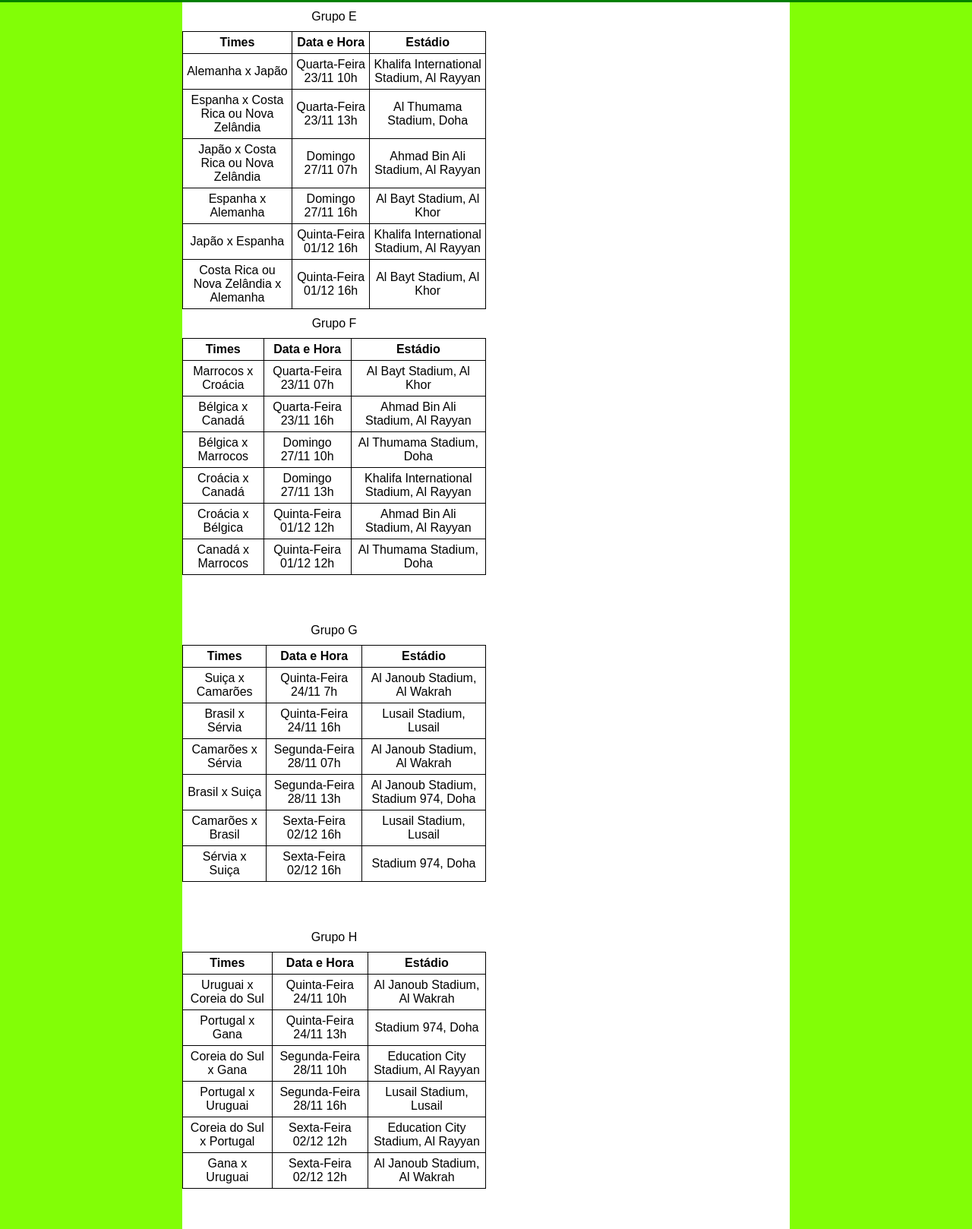
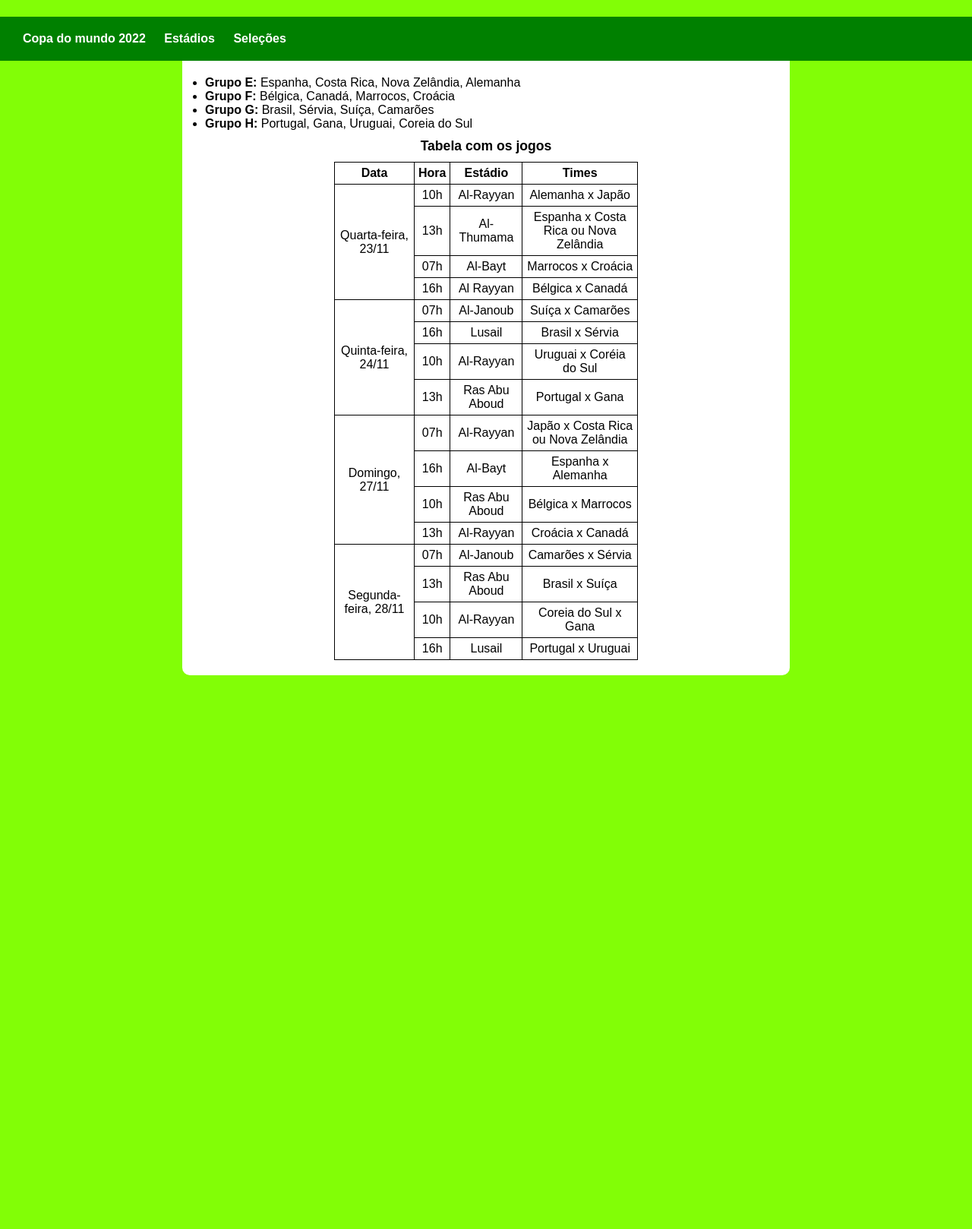
Before and after one commit to Iago-Santos-Sousa/Projetos, a plain HTML site: page Faculdade/Grupos.html in a window 1280 px wide. Shown: the part 55-1673 px from the top of the page at 76% size. After the commit the page ends 944 px from the top, so only its background shows below. Drawn offline with Linux system fonts and the light colour scheme.

Commit message:
Trabalho Faculdade Padrões Web

```diff
--- a/Faculdade/Grupos.html
+++ b/Faculdade/Grupos.html
@@ -5,185 +5,133 @@
   <meta http-equiv="X-UA-Compatible" content="IE=edge">
   <meta name="viewport" content="width=device-width, initial-scale=1.0">
   <link rel="stylesheet" href="./faculdade.css">
-  <title>Document</title>
+  <link rel="shortcut icon" href="./images/external-world-cup-football-soccer-flaticons-lineal-color-flat-icons-2.ico" type="image/x-icon">
+  <title>GRUPOS</title>
 </head>
 <body>
+  <header>
+		<h1 class="titulo-principal">GRUPOS</h1>
+	</header>
+
   <nav>
 		<a href="./Trabalho-Faculdade.html">Copa do mundo 2022</a>
 		<a href="#">Estádios</a>
 		<a href="#">Seleções</a>
 	</nav>
+    <div class="tabelas">
 
-    <div class="grupos">
-      <div class="grupos-e-f">
+      <div class="grupo-lista">
+        <ul>
+          <li><span>Grupo E:</span> Espanha, Costa Rica, Nova Zelândia, Alemanha</li>
+          <li><span>Grupo F:</span> Bélgica, Canadá, Marrocos, Croácia</li>
+          <li><span>Grupo G:</span> Brasil, Sérvia, Suíça, Camarões</li>
+          <li><span>Grupo H:</span> Portugal, Gana, Uruguai, Coreia do Sul</li>
+
+        </ul>
+      </div>
       <table>
-          <caption>Grupo E</caption>
+        <caption>Tabela com os jogos</caption>
+
           <thead>
+              <th>Data</th>
+              <th>Hora</th>
+              <th>Estádio</th>
               <th>Times</th>
-              <th>Data e Hora</th>
-              <th>Estádio</th>
           </thead>
+
           <tbody>
             <tr>
+              <td rowspan="4">Quarta-feira, 23/11</td>
+              <td>10h</td>
+              <td>Al-Rayyan</td>
               <td>Alemanha x Japão</td>
-                  <td>Quarta-Feira 23/11 10h</td>
-                  <td>Khalifa International Stadium, Al Rayyan</td>
             </tr>
             <tr>
+              <td>13h</td>
+              <td>Al-Thumama</td>
               <td>Espanha x Costa Rica ou Nova Zelândia</td>
-                  <td>Quarta-Feira 23/11 13h</td>
-                  <td>Al Thumama Stadium, Doha</td>
             </tr>
             <tr>
-                  <td>Japão x Costa Rica ou Nova Zelândia</td>
-                  <td>Domingo 27/11 07h</td>
-                  <td>Ahmad Bin Ali Stadium, Al Rayyan</td>
+              <td>07h</td>
+              <td>Al-Bayt</td>
+              <td>Marrocos x Croácia</td>
             </tr>
             <tr>
-                  <td>Espanha x Alemanha</td>
-                  <td>Domingo 27/11 16h</td>
-                  <td>Al Bayt Stadium, Al Khor</td>
+              <td>16h</td>
+              <td>Al Rayyan</td>
+              <td>Bélgica x Canadá</td>
+            </tr>
+
+            <tr>
+              <td rowspan="4">Quinta-feira, 24/11</td>
+              <td>07h</td>
+              <td>Al-Janoub</td>
+              <td>Suíça x Camarões</td>
             </tr>
             <tr>
-                  <td>Japão x Espanha</td>
-                  <td>Quinta-Feira 01/12 16h</td>
-                  <td>Khalifa International Stadium, Al Rayyan</td>
+              <td>16h</td>
+              <td>Lusail</td>
+              <td>Brasil x Sérvia</td>
             </tr>
             <tr>
-                  <td>Costa Rica ou Nova Zelândia x Alemanha</td>
-                  <td>Quinta-Feira 01/12 16h</td>
-                  <td>Al Bayt Stadium, Al Khor</td>
-                </tr>
-            </tbody>
-        </table>
-
-        <table>
-          <caption>Grupo F</caption>
-            <thead>
-              <th>Times</th>
-              <th>Data e Hora</th>
-              <th>Estádio</th>
-            </thead>
-            <tbody>
-                <tr>
-                  <td>Marrocos x Croácia</td>
-                  <td>Quarta-Feira 23/11 07h</td>
-                  <td>Al Bayt Stadium, Al Khor</td>
+              <td>10h</td>
+              <td>Al-Rayyan</td>
+              <td>Uruguai x Coréia do Sul</td>
             </tr>
             <tr>
-                  <td>Bélgica x Canadá</td>
-                  <td>Quarta-Feira 23/11 16h</td>
-                  <td>Ahmad Bin Ali Stadium, Al Rayyan</td>
+              <td>13h</td>
+              <td>Ras Abu Aboud</td>
+              <td>Portugal x Gana</td>
+            </tr>
+
+            <tr>
+              <td rowspan="4">Domingo, 27/11</td>
+              <td>07h</td>
+              <td>Al-Rayyan</td>
+              <td>Japão x Costa Rica ou Nova Zelândia</td>
             </tr>
             <tr>
-                  <td>Bélgica x Marrocos</td>
-                  <td>Domingo 27/11 10h</td>
-                  <td>Al Thumama Stadium, Doha</td>
+              <td>16h</td>
+              <td>Al-Bayt</td>
+              <td>Espanha x Alemanha</td>
             </tr>
             <tr>
-                  <td>Croácia x Canadá</td>
-                  <td>Domingo 27/11 13h</td>
-                  <td>Khalifa International Stadium, Al Rayyan</td>
+              <td>10h</td>
+              <td>Ras Abu Aboud</td>
+              <td>Bélgica x Marrocos</td>
             </tr>
             <tr>
-                  <td>Croácia x Bélgica</td>
-                  <td>Quinta-Feira 01/12 12h</td>
-                  <td>Ahmad Bin Ali Stadium, Al Rayyan</td>
+              <td>13h</td>
+              <td>Al-Rayyan</td>
+              <td>Croácia x Canadá</td>
+            </tr>
+
+            <tr>
+              <td rowspan="4">Segunda-feira, 28/11</td>
+              <td>07h</td>
+              <td>Al-Janoub</td>
+              <td>Camarões x Sérvia</td>
             </tr>
             <tr>
-                  <td>Canadá x Marrocos</td>
-                  <td >Quinta-Feira 01/12 12h</td>
-                  <td>Al Thumama Stadium, Doha</td>
+              <td>13h</td>
+              <td>Ras Abu Aboud</td>
+              <td>Brasil x Suíça</td>
+            </tr>
+            <tr>
+              <td>10h</td>
+              <td>Al-Rayyan</td>
+              <td>Coreia do Sul x Gana</td>
+            </tr>
+            <tr>
+              <td>16h</td>
+              <td>Lusail</td>
+              <td>Portugal x Uruguai</td>
             </tr>
           </tbody>
       </table>
     </div>
 
-      <div class="grupos-g-h">
-        <table>
-          <caption>Grupo G</caption>
-            <thead>
-              <th>Times</th>
-              <th>Data e Hora</th>
-              <th>Estádio</th>
-            </thead>
-            <tbody>
-                <tr>
-                  <td>Suiça x Camarões</td>
-                  <td>Quinta-Feira 24/11 7h</td>
-                  <td>Al Janoub Stadium, Al Wakrah</td>
-                </tr>
-                <tr>
-                  <td>Brasil x Sérvia</td>
-                  <td>Quinta-Feira 24/11 16h</td>
-                  <td>Lusail Stadium, Lusail</td>
-                </tr>
-                <tr>
-                  <td>Camarões x Sérvia</td>
-                  <td>Segunda-Feira 28/11 07h</td>
-                  <td>Al Janoub Stadium, Al Wakrah</td>
-                </tr>
-                <tr>
-                  <td>Brasil x Suiça</td>
-                  <td>Segunda-Feira 28/11 13h</td>
-                  <td>Al Janoub Stadium, Stadium 974, Doha</td>
-                </tr>
-                <tr>
-                  <td>Camarões x Brasil</td>
-                  <td>Sexta-Feira 02/12 16h</td>
-                  <td>Lusail Stadium, Lusail</td>
-                </tr>
-                <tr>
-                  <td>Sérvia x Suiça</td>
-                  <td>Sexta-Feira 02/12 16h</td>
-                  <td>Stadium 974, Doha</td>
-                </tr>
-            </tbody>
-        </table>
 
-        <table >
-          <caption>Grupo H</caption>
-            <thead>
-              <th>Times</th>
-              <th>Data e Hora</th>
-              <th>Estádio</th>
-            </thead>
-            <tbody>
-                <tr>
-                  <td>Uruguai x Coreia do Sul</td>
-                  <td>Quinta-Feira 24/11 10h</td>
-                  <td>Al Janoub Stadium, Al Wakrah</td>
-                </tr>
-                <tr>
-                  <td>Portugal x Gana</td>
-                  <td>Quinta-Feira 24/11 13h</td>
-                  <td>Stadium 974, Doha</td>
-                </tr>
-                <tr>
-                  <td>Coreia do Sul x Gana</td>
-                  <td>Segunda-Feira 28/11 10h</td>
-                  <td>Education City Stadium, Al Rayyan</td>
-                </tr>
-                <tr>
-                  <td>Portugal x Uruguai</td>
-                  <td>Segunda-Feira 28/11 16h</td>
-                  <td>Lusail Stadium, Lusail</td>
-                </tr>
-                <tr>
-                  <td>Coreia do Sul x Portugal</td>
-                  <td>Sexta-Feira 02/12 12h</td>
-                  <td>Education City Stadium, Al Rayyan</td>
-                </tr>
-                <tr>
-                  <td>Gana x Uruguai</td>
-                  <td>Sexta-Feira 02/12 12h</td>
-                  <td>Al Janoub Stadium, Al Wakrah</td>
-                </tr>
-            </tbody>
-        </table>
-      </div>
-
-    </div>
 
 
 </body>
--- a/Faculdade/faculdade.css
+++ b/Faculdade/faculdade.css
@@ -72,7 +72,7 @@ footer {
   margin-top: 40px;
   background-color: #008000;
   text-align: center;
-  font-size: 0.5em;
+  font-size: 1.0em;
   padding: 5px;
 }
 
@@ -82,39 +82,39 @@ footer a {
   text-decoration: none;
 }
 
-.grupos {
-  width: 100vh;
-  margin: 0 auto;
-  background-color: #ffffff;
-  font-size: 0.8;
+.grupo-lista {
+  margin-left: 30px;
 
 }
 
-.grupos-e-f table {
-  display: inline-block;
-
+span {
+  font-weight: bolder;
 }
 
-.grupos-g-h table {
-  display: inline-block;
+.tabelas {
+  background-color: #ffffff;
+  margin: 0 auto;
+  width: 100vh;
+  border-radius: 0px 0px 10px 10px;
+  padding: 20px 0 20px 0;
 }
 
+table,
+th,
+tr,
+td {
+  border: 1px solid;
+  border-collapse: collapse;
+  padding: 5px;
+  text-align: center;
+}
 
 caption {
-  font-size: 1em;
-  padding: 10px;
-}
-
-th,
-td {
-  border: 1px solid;
-  padding: 5px;
+  margin: 10px 0 10px 0;
+  font-size: 1.1em;
+  font-weight: bolder;
 }
 
 table {
-  border-collapse: collapse;
-  text-align: center;
-  width: 400px;
-  height: 400px;
-
+  margin: 0px 25% 0px 25%;
 }
```
Lines whose indentation alone changed are shown as unchanged.
